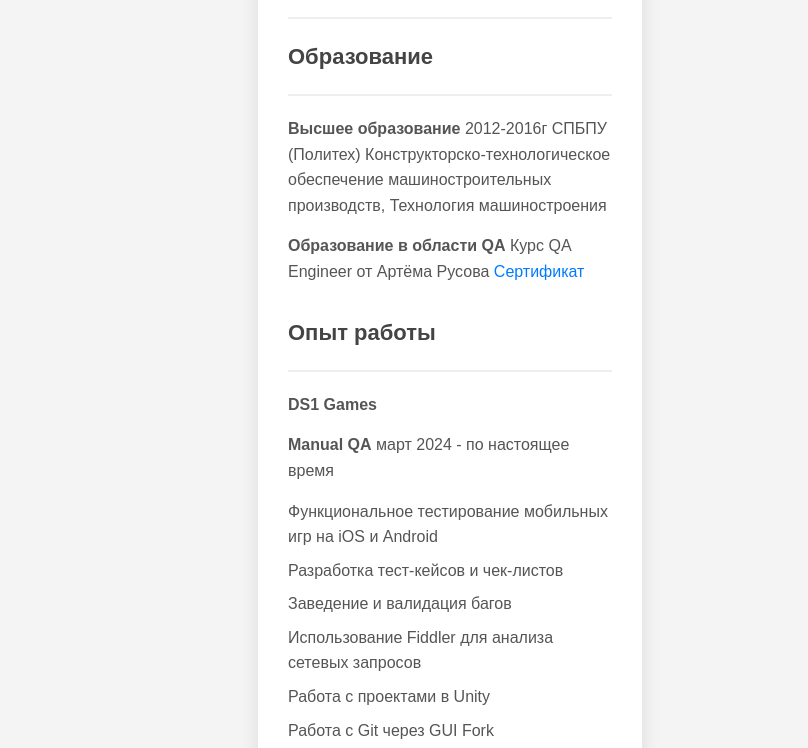
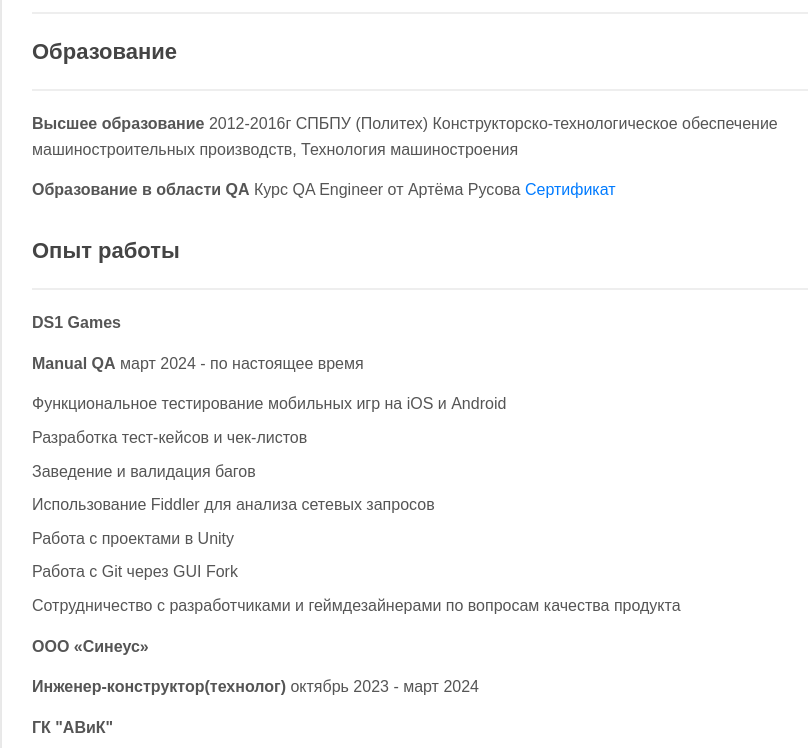
Before and after one commit to Andrey-Mur/HTML, a plain HTML site: page index.html in a window 1280 px wide. Shown: the part 168-916 px from the top of the page, without its empty margins (190-998 px from the left). Drawn offline with Linux system fonts and the light colour scheme.

Commit message:
Update style.css

```diff
--- a/style.css
+++ b/style.css
@@ -15,7 +15,7 @@ body {
 
 /* Контейнер */
 .container {
-  width: 30%;
+  width: 70%;
   margin: 0 auto;
   background-color: #fff;
   padding: 30px;
```
